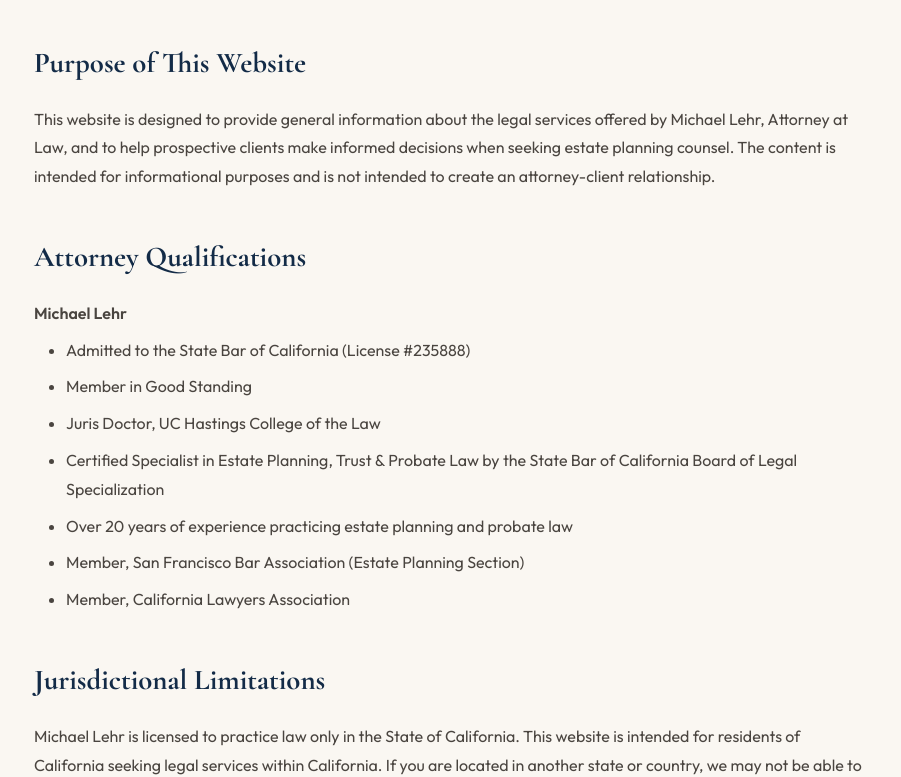
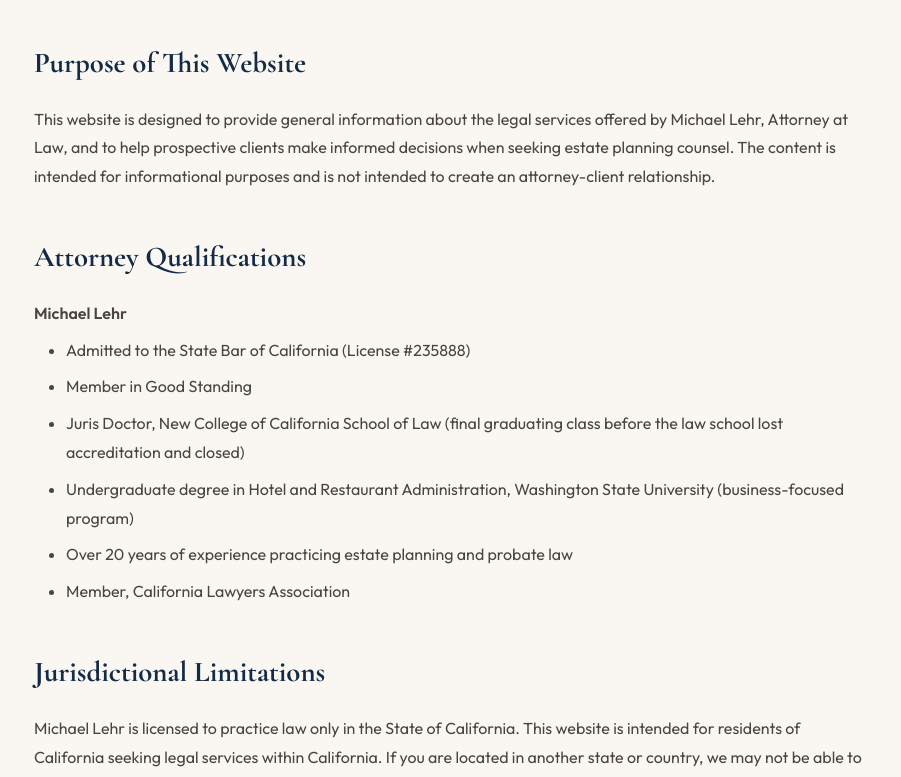
Before and after one commit to ohdaveed/michael3.0, a plain HTML site: page attorney-advertising.html in a window 1280 px wide. Shown: the part 475-1252 px from the top of the page, without its empty margins (188-1089 px from the left). Drawn offline with nearby package versions, Linux system fonts and the light colour scheme.

Commit message:
Update attorney qualifications and education details in HTML files
- Changed attorney's law school from UC Hastings College of the Law to New College of California School of Law, including context about accreditation status.
- Updated undergraduate degree information to reflect a degree in Hotel and Restaurant Administration from Washington State University.
- Removed references to the San Francisco Bar Association and the Certified Specialist designation.

```diff
--- a/attorney-advertising.html
+++ b/attorney-advertising.html
@@ -40,10 +40,9 @@
       <ul style="margin: 0 0 1.5rem 2rem;">
         <li style="margin-bottom: 0.5rem;">Admitted to the State Bar of California (License #235888)</li>
         <li style="margin-bottom: 0.5rem;">Member in Good Standing</li>
-        <li style="margin-bottom: 0.5rem;">Juris Doctor, UC Hastings College of the Law</li>
-        <li style="margin-bottom: 0.5rem;">Certified Specialist in Estate Planning, Trust & Probate Law by the State Bar of California Board of Legal Specialization</li>
+        <li style="margin-bottom: 0.5rem;">Juris Doctor, New College of California School of Law (final graduating class before the law school lost accreditation and closed)</li>
+        <li style="margin-bottom: 0.5rem;">Undergraduate degree in Hotel and Restaurant Administration, Washington State University (business-focused program)</li>
         <li style="margin-bottom: 0.5rem;">Over 20 years of experience practicing estate planning and probate law</li>
-        <li style="margin-bottom: 0.5rem;">Member, San Francisco Bar Association (Estate Planning Section)</li>
         <li style="margin-bottom: 0.5rem;">Member, California Lawyers Association</li>
       </ul>
 
```
Also changed, not shown: index.html (+3 -5 lines).
